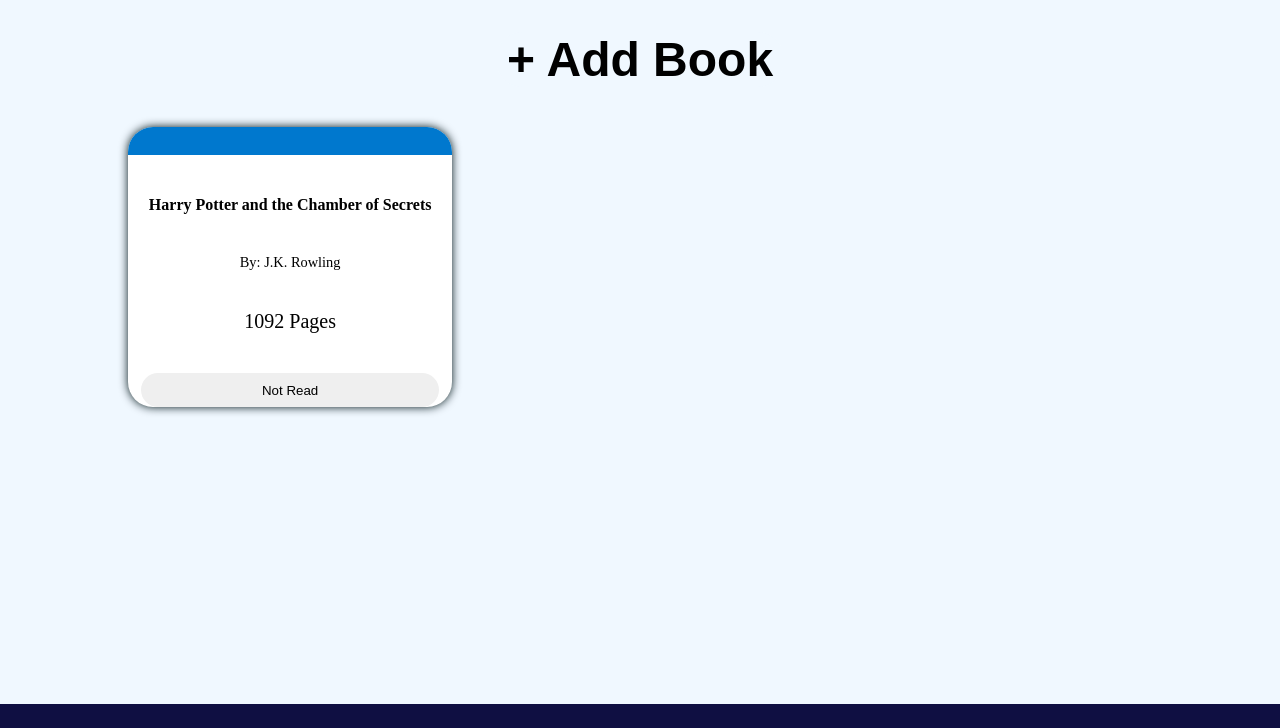
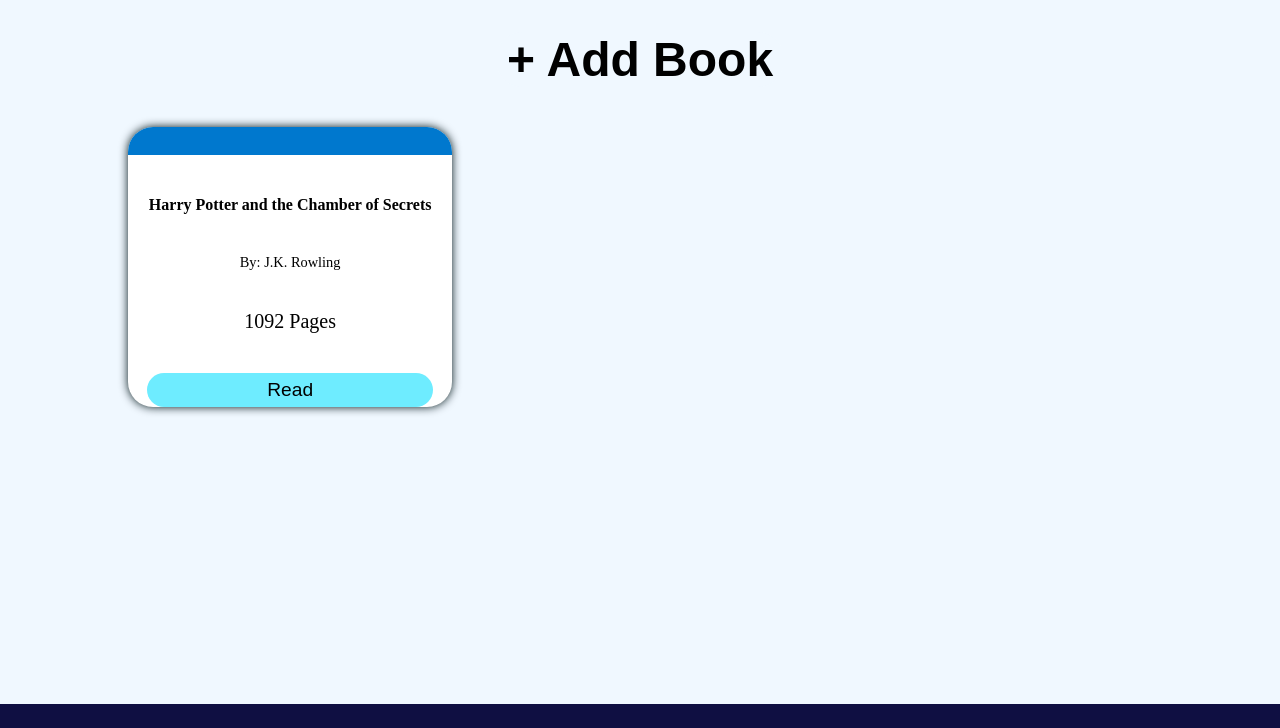
Before and after one commit to 16bitsPixel/Odin-Library, a plain HTML site: page index.html in a window 1280 px wide. Both pictures are taken after a click on the button "Not Read". Shown: the part 72-800 px from the top of the page. Drawn offline with Linux system fonts and the light colour scheme.

Commit message:
add functionality to read button

```diff
--- a/javascript.js
+++ b/javascript.js
@@ -59,7 +59,20 @@ function displayLibrary() {
         }
         else {
             readButton.textContent = "Not Read";
+            readButton.classList.add("notRead");
         }
+
+        // changes read status when button is clicked
+        readButton.addEventListener("click", () => {
+            if (readButton.textContent == "Read") {
+                readButton.textContent = "Not Read";
+            }
+            else {
+                readButton.textContent = "Read";
+            }
+            readButton.classList.toggle("read");
+            readButton.classList.toggle("notRead");
+        });
 
         bookCard.append(bookCardColored);
         bookCard.append(titleText);
--- a/styles.css
+++ b/styles.css
@@ -252,6 +252,23 @@ html, body {
     border-radius: 25px;
     border-style: none;
     height: 12%;
+    font-size: 1.2rem;
+}
+
+.read {
+    background-color: rgb(110, 236, 255);
+}
+
+.read:hover {
+    background-color: rgb(87, 189, 204);
+}
+
+.notRead {
+    background-color: rgb(255, 116, 116);
+}
+
+.notRead:hover {
+    background-color: rgb(194, 88, 88);
 }
 
 .footer {
```
